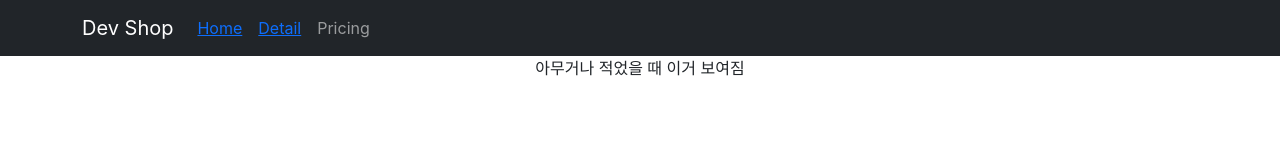
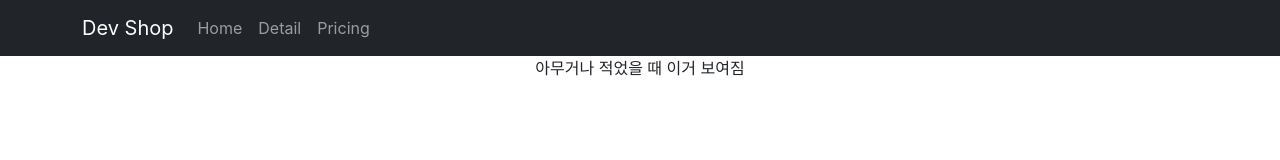
Before and after one commit to glenn-a810/React_StudyShop, a React (Create React App) app in the folder shop/: page /1 in a window 1280 px wide. Shown: the top 160 px of the page. Built offline with nearby package versions, Linux system fonts and the light colour scheme.

Commit message:
Lifecycle Hook 사용. useEffect 예전에 썼는데 왜 기억이 안나누

```diff
--- a/shop/src/App.js
+++ b/shop/src/App.js
@@ -14,12 +14,8 @@
         <Container>
           <Navbar.Brand>Dev Shop</Navbar.Brand>
           <Nav className="me-auto">
-            <Nav.Link>
-              <Link to="/">Home</Link>
-            </Nav.Link>
-            <Nav.Link>
-              <Link to="/detail">Detail</Link>
-            </Nav.Link>
+            <Nav.Link as={Link} to="/">Home</Nav.Link>
+            <Nav.Link as={Link} to="/detail">Detail</Nav.Link>
             <Nav.Link>Pricing</Nav.Link>
           </Nav>
         </Container>
--- a/shop/src/Detail.js
+++ b/shop/src/Detail.js
@@ -1,4 +1,4 @@
-import React from "react";
+import React, { useEffect, useState } from "react";
 import { useHistory, useParams } from "react-router-dom";
 import styled from "styled-components";
 import "./Detail.scss";
@@ -13,6 +13,11 @@
 `;
 
 function Detail(props) {
+  useEffect(()=>{
+    // const timer = setTimeout(()=>{},2000)
+    // return ()=>{}
+  })
+
   const history = useHistory();
   const { params } = useParams();
 
```
